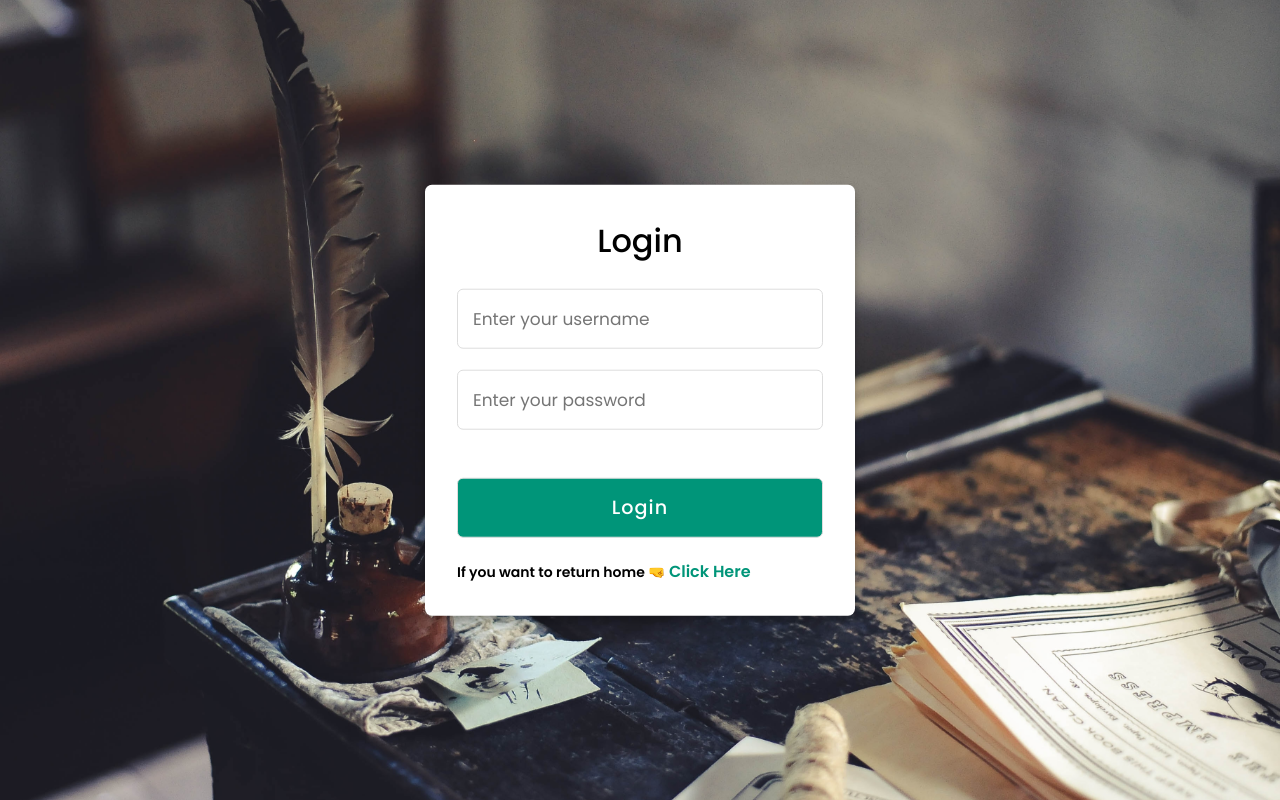
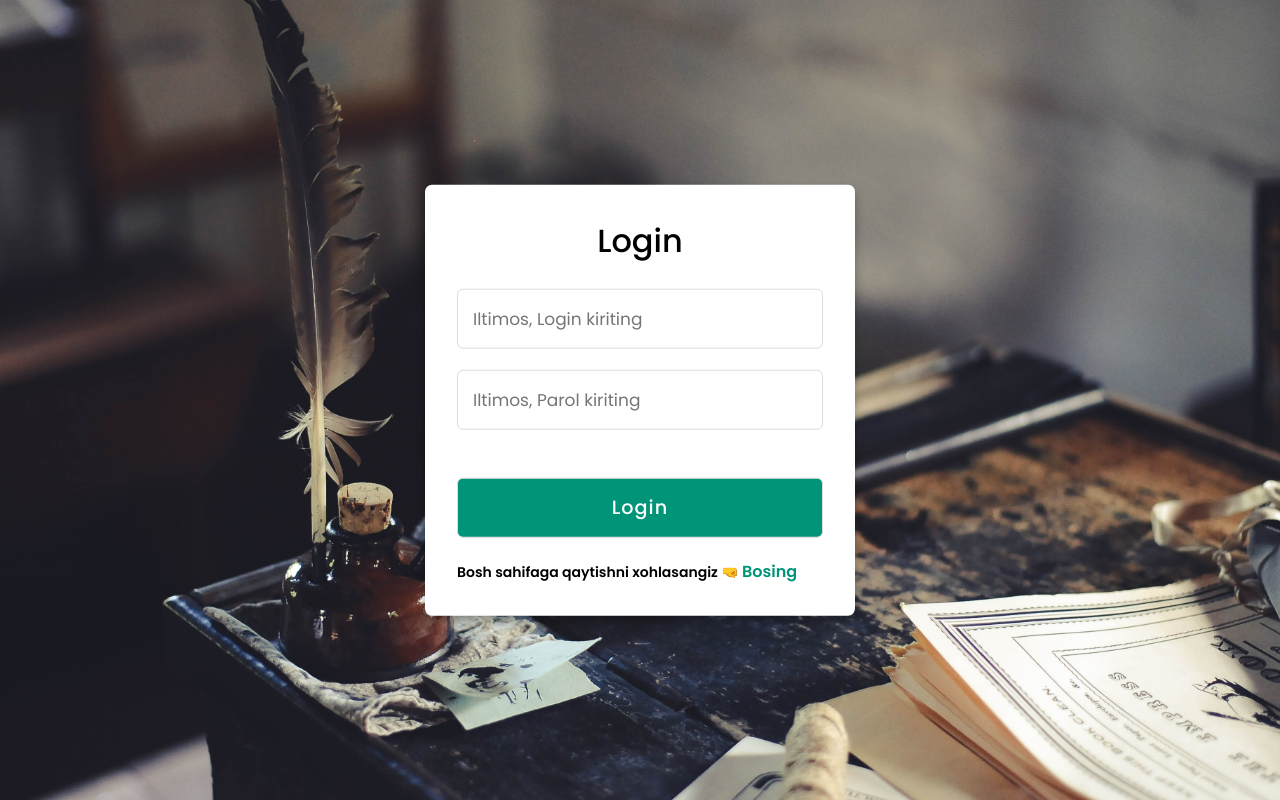
Before and after one commit to sherozbek1706/bilim-ol, a React (Vite) app: page /lessons in a window 1280 px wide. Built offline with nearby package versions, Linux system fonts and the light colour scheme.

Commit message:
Login o'zbekcha bo'ldi

```diff
--- a/src/pages/login/login.jsx
+++ b/src/pages/login/login.jsx
@@ -17,13 +17,12 @@ export const Login = () => {
     });
 
     if (!user) {
-      return alert("Login or password incorrect");
+      return alert("Login yoki parol xato!");
     }
 
     localStorage.setItem("isLoggin", JSON.stringify(user));
 
     window.location.assign("/");
-    // navigate("/");
     console.log(user);
   };
   return (
@@ -35,18 +34,20 @@ export const Login = () => {
           <input
             type="text"
             ref={usernameRef}
-            placeholder="Enter your username"
+            placeholder="Iltimos, Login kiriting"
+            required
           />
           <input
             type="password"
             ref={passwordRef}
-            placeholder="Enter your password"
+            placeholder="Iltimos, Parol kiriting"
+            required
           />
           <input type="submit" className="button" value="Login" />
         </form>
-        <p className="return_home">If you want to return home 🤜 </p>
+        <p className="return_home">Bosh sahifaga qaytishni xohlasangiz 🤜 </p>
         <Link to="/" className="return_home">
-          Click Here
+          Bosing
         </Link>
       </div>
     </div>
```
